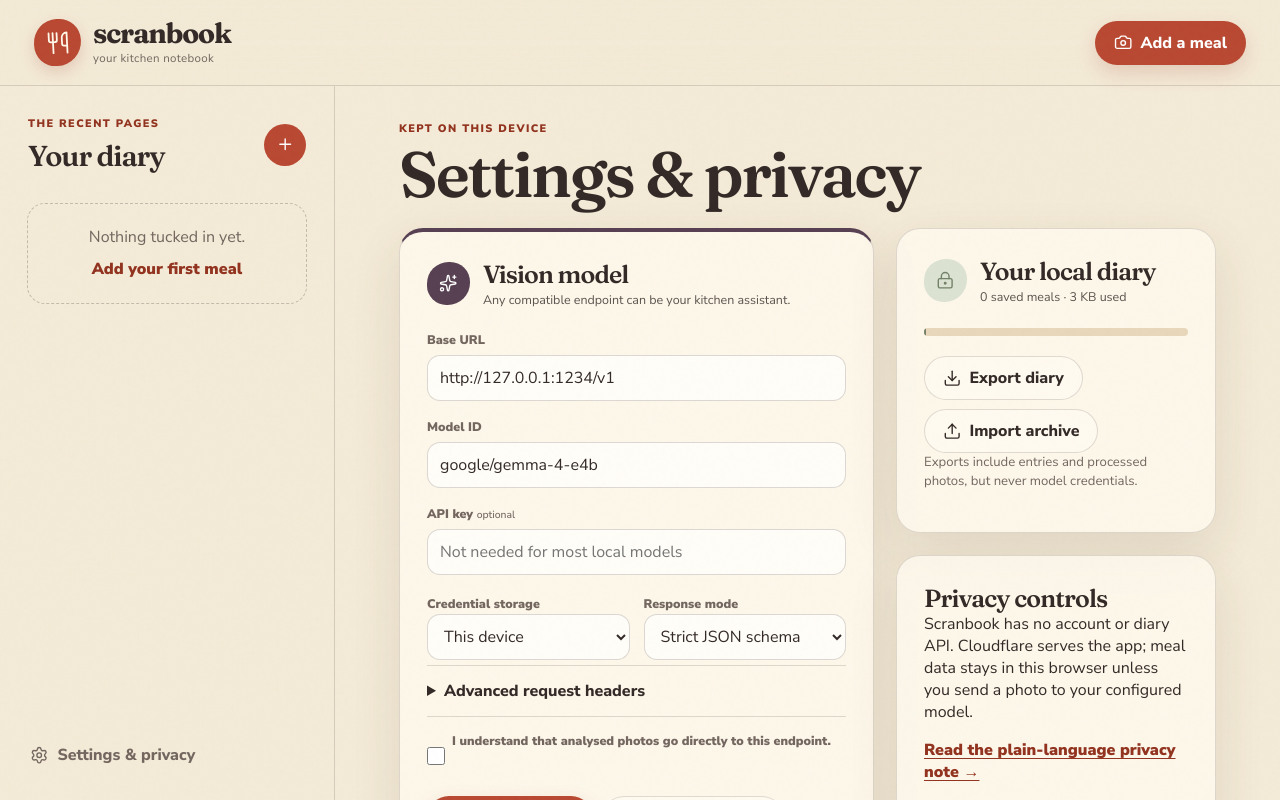
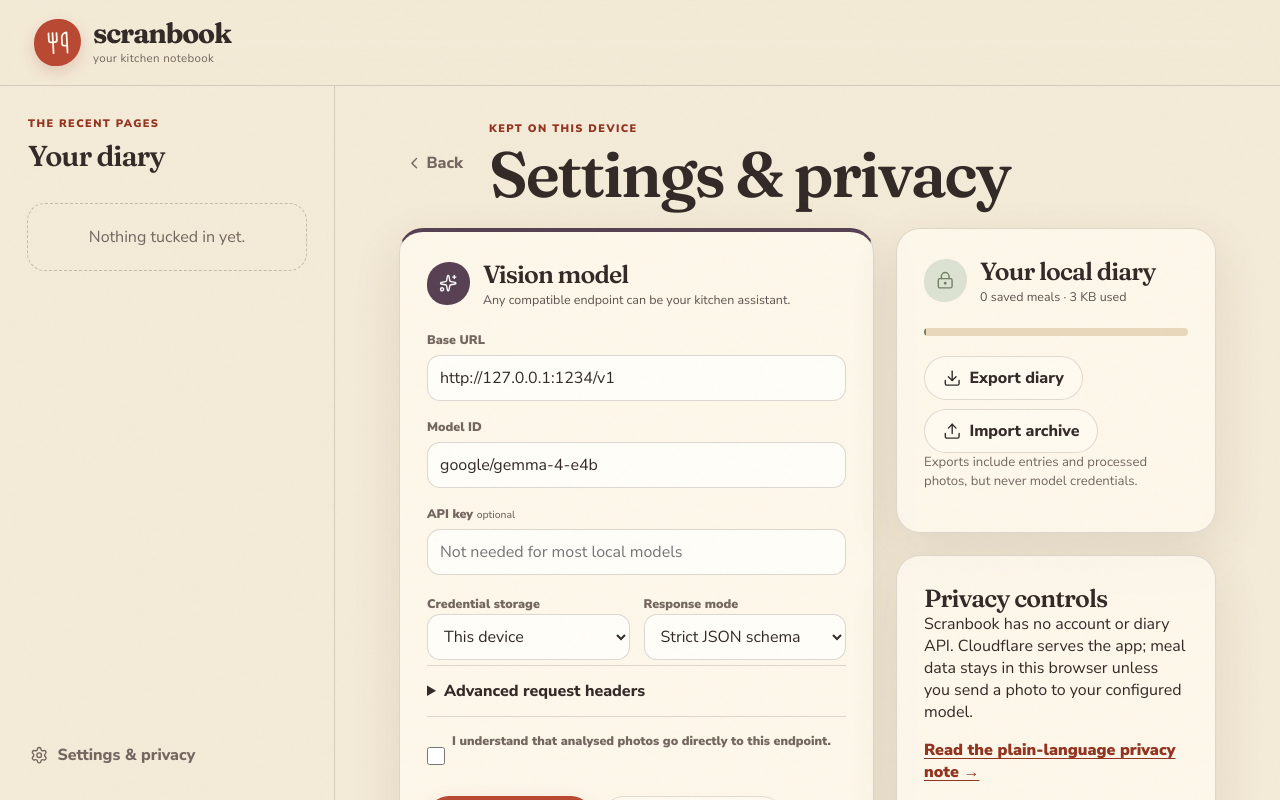
Before and after one commit to taugr/scranbook, a Next.js app: page / in a window 1280 px wide. Both pictures are taken after a click on the button "Settings & privacy". Shown: the top 800 px of the page. Built offline with nearby package versions, Linux system fonts and the light colour scheme.

Commit message:
fix: simplify meal creation navigation

```diff
--- a/public/sw.js
+++ b/public/sw.js
@@ -1,4 +1,4 @@
-const CACHE_NAME = 'scranbook-shell-v3';
+const CACHE_NAME = 'scranbook-shell-v4';
 const SHELL = [
   '/',
   '/privacy/',
--- a/src/app/globals.css
+++ b/src/app/globals.css
@@ -333,15 +333,6 @@
   padding: 22px;
   color: var(--muted);
   text-align: center;
-}
-.rail-empty button {
-  display: block;
-  border: 0;
-  background: transparent;
-  margin: 9px auto 0;
-  color: var(--tomato-dark);
-  font-weight: 900;
-  cursor: pointer;
 }
 .rail-settings {
   margin-top: auto;
@@ -1210,6 +1201,9 @@
   .empty-diary > p:not(.eyebrow) {
     font-size: 1rem;
   }
+  .empty-diary > .button {
+    display: none;
+  }
   .empty-illustration {
     width: 145px;
     height: 145px;
--- a/src/components/scranbook-app.tsx
+++ b/src/components/scranbook-app.tsx
@@ -64,6 +64,7 @@
 } from '@/lib/schema';
 
 type Screen = 'diary' | 'add' | 'settings';
+type ContentScreen = Exclude<Screen, 'settings'>;
 
 const mealLabels: Record<MealEntry['mealType'], string> = {
   breakfast: 'Breakfast',
@@ -158,6 +159,8 @@
 
 export function ScranbookApp() {
   const [screen, setScreen] = useState<Screen>('diary');
+  const [settingsReturnScreen, setSettingsReturnScreen] =
+    useState<ContentScreen>('diary');
   const [entries, setEntries] = useState<MealEntry[]>([]);
   const [selectedId, setSelectedId] = useState<string | null>(null);
   const [draft, setDraft] = useState<MealEntry>(() => createBlankEntry());
@@ -239,6 +242,11 @@
     setDraft(createBlankEntry());
     setPendingPhoto(null);
     setScreen('add');
+  }
+
+  function openSettings() {
+    if (screen !== 'settings') setSettingsReturnScreen(screen);
+    setScreen('settings');
   }
 
   async function startEdit(entry: MealEntry, duplicate = false) {
@@ -630,12 +638,14 @@
             <WifiOff /> Offline
           </span>
         )}
+        {entries.length > 0 && (
           <button
             className="desktop-add button button--primary"
             onClick={startAdd}
           >
             <Camera /> Add a meal
           </button>
+        )}
       </header>
 
       {(error || notice) && (
@@ -663,18 +673,10 @@
               <p className="eyebrow">The recent pages</p>
               <h2>Your diary</h2>
             </div>
-            <button
-              className="icon-button"
-              onClick={startAdd}
-              aria-label="Add a meal"
-            >
-              <Plus />
-            </button>
           </div>
           {entries.length === 0 ? (
             <div className="rail-empty">
               <span>Nothing tucked in yet.</span>
-              <button onClick={startAdd}>Add your first meal</button>
             </div>
           ) : (
             <div className="rail-list">
@@ -699,10 +701,7 @@
               ))}
             </div>
           )}
-          <button
-            className="rail-settings"
-            onClick={() => setScreen('settings')}
-          >
+          <button className="rail-settings" onClick={openSettings}>
             <Settings /> Settings & privacy
           </button>
         </aside>
@@ -744,7 +743,7 @@
               onCalculateNutrition={() => void calculateDraftNutrition()}
               onNutritionChange={updateNutrition}
               onSave={() => void saveDraft()}
-              onOpenSettings={() => setScreen('settings')}
+              onOpenSettings={openSettings}
             />
           )}
           {screen === 'settings' && (
@@ -754,6 +753,8 @@
               storage={storage}
               entryCount={entries.length}
               connectionStatus={connectionStatus}
+              returnScreen={settingsReturnScreen}
+              onClose={() => setScreen(settingsReturnScreen)}
               onSettingsChange={setModelSettings}
               onHeaderJsonChange={setHeaderJson}
               onSave={() => void saveSettings()}
@@ -782,7 +783,7 @@
         </button>
         <button
           className={screen === 'settings' ? 'active' : ''}
-          onClick={() => setScreen('settings')}
+          onClick={openSettings}
         >
           <Settings />
           <span>Settings</span>
@@ -1478,6 +1479,8 @@
   storage,
   entryCount,
   connectionStatus,
+  returnScreen,
+  onClose,
   onSettingsChange,
   onHeaderJsonChange,
   onSave,
@@ -1493,6 +1496,8 @@
   storage: StorageEstimate | null;
   entryCount: number;
   connectionStatus: string | null;
+  returnScreen: ContentScreen;
+  onClose: () => void;
   onSettingsChange: (settings: ModelSettings) => void;
   onHeaderJsonChange: (value: string) => void;
   onSave: () => void;
@@ -1506,6 +1511,15 @@
   return (
     <section className="settings-page">
       <div className="stage-heading">
+        <button
+          className="back-button"
+          onClick={onClose}
+          aria-label={
+            returnScreen === 'add' ? 'Back to meal editor' : 'Back to diary'
+          }
+        >
+          <ChevronLeft /> Back
+        </button>
         <div>
           <p className="eyebrow">Kept on this device</p>
           <h1>Settings & privacy</h1>
```
Also changed, not shown: 2 other files (tests, documents, lock files or other folders). Lines whose indentation alone changed are shown as unchanged.
